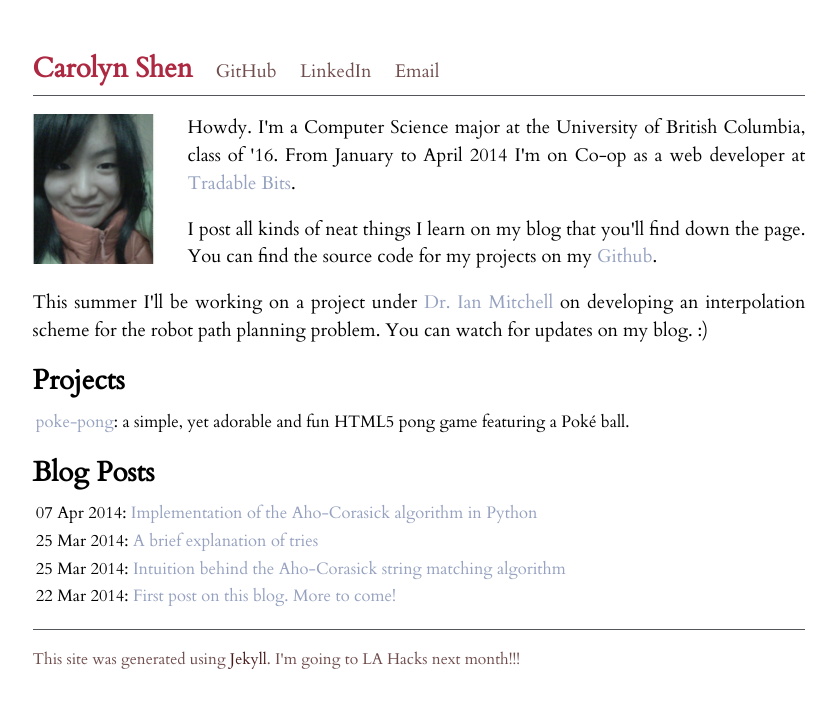
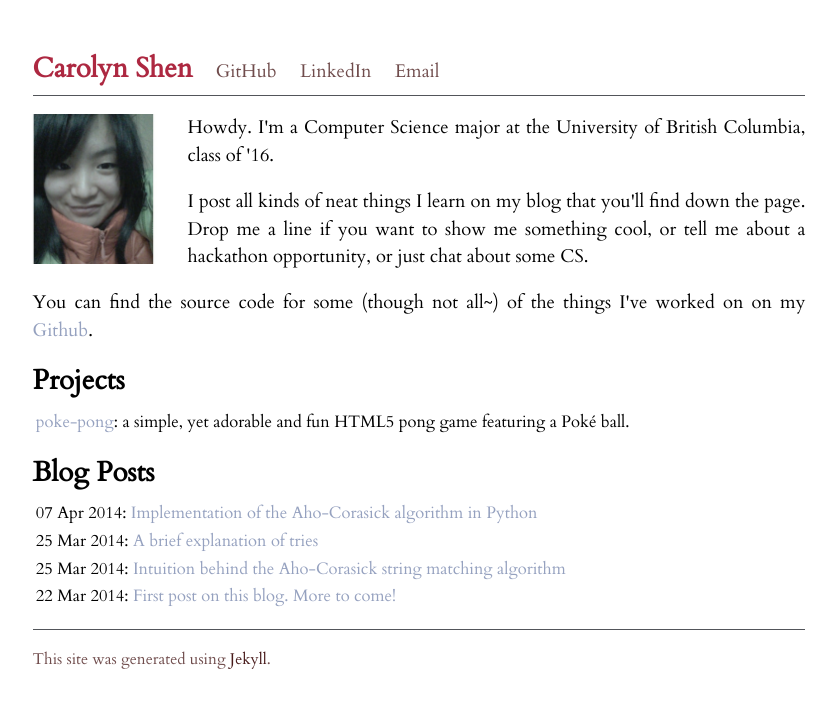
Before and after one commit to carshen/carshen.github.io, a Jekyll site: the page built from index.html, in a window 1280 px wide. Shown: the top 708 px of the page, without its empty margins (221-1058 px from the left). Built offline with Jekyll 4.4.1, drawn with Linux system fonts in a browser that asks for light colours; Markdown is read by kramdown in place of the engine named in the settings.

Commit message:
Restore site after reinstalling Ubuntu. :)

```diff
--- a/_config.yml
+++ b/_config.yml
@@ -1,3 +1,3 @@
 name: Carolyn Shen
 markdown: redcarpet
-pygments: true
+highlighter: pygments
--- a/_layouts/default.html
+++ b/_layouts/default.html
@@ -27,7 +27,7 @@
           {{ content }}
 	  <hr>
           <div class="footer">
-	  	<p>This site was generated using <a href="http://jekyllrb.com/">Jekyll</a>. I'm going to LA Hacks next month!!!</p>
+	  	<p>This site was generated using <a href="http://jekyllrb.com/">Jekyll</a>.</p>
           </div>
         </div>
 
--- a/index.html
+++ b/index.html
@@ -1,13 +1,13 @@
 ---
 layout: default
-title: Carolyn Shen
+title: caro-baka
 ---
 
 <div id="home">
 <div id="me-intro">
-	<p><img style="float:left;" height=150px src="/assets/me.jpg">Howdy. I'm a Computer Science major at the University of British Columbia, class of '16. From January to April 2014 I'm on Co-op as a web developer at <a href="http://tradablebits.com">Tradable Bits</a>.</p>
-	<p>I post all kinds of neat things I learn on my blog that you'll find down the page. You can find the source code for my projects on my <a href="https://github.com/carshen">Github</a>.</p>
-	<p> This summer I'll be working on a project under <a href="http://www.cs.ubc.ca/~mitchell/">Dr. Ian Mitchell</a> on developing an interpolation scheme for the robot path planning problem. You can watch for updates on my blog. :)</p>
+	<p><img style="float:left;" height=150px src="/assets/me.jpg">Howdy. I'm a Computer Science major at the University of British Columbia, class of '16. </p>
+<p>I post all kinds of neat things I learn on my blog that you'll find down the page. Drop me a line if you want to show me something cool, or tell me about a hackathon opportunity, or just chat about some CS.</p>
+<p> You can find the source code for some (though not all~) of the things I've worked on on my <a href="https://github.com/carshen">Github</a>. </p>
 </div>
 	<h2>Projects</h2>
 	<ul class="projects">
```
